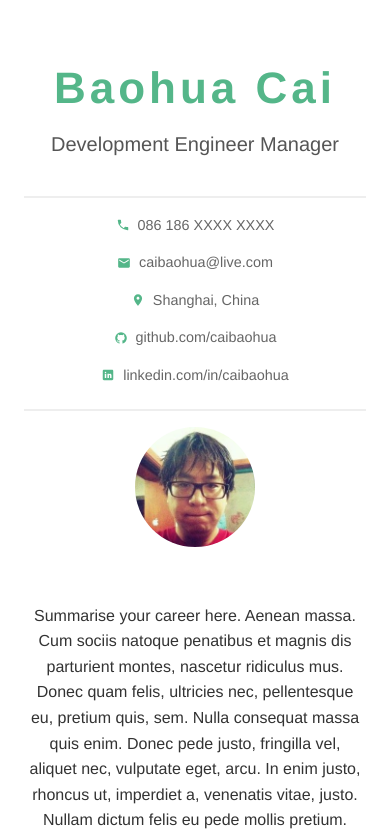
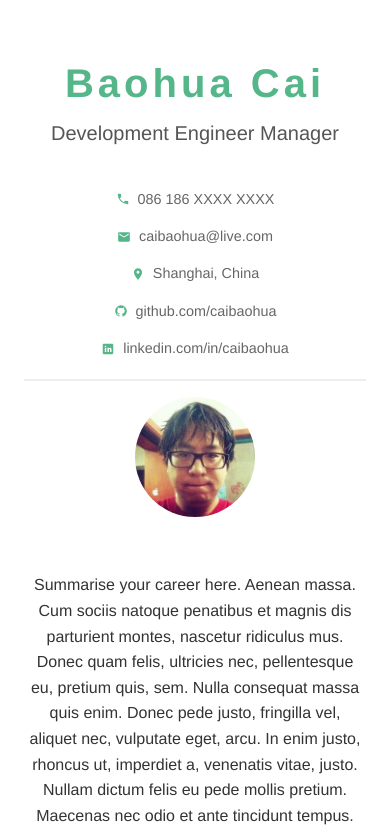
Before and after one commit to caibaohua/my-react-resume, a React (Create React App) app: page / in a window 390 px wide. Shown: the top 832 px of the page. Built offline with nearby package versions, Linux system fonts and the light colour scheme.

Commit message:
Reduce header space

```diff
--- a/src/index.css
+++ b/src/index.css
@@ -65,8 +65,8 @@ body {
    3. Header
 ------------------------------ */
 .resume-header {
-  margin-bottom: 2rem;
-  padding-bottom: 1rem;
+  margin-bottom: 1.5rem;  /* Reduced from 2rem */
+  padding-bottom: 0.75rem;  /* Reduced from 1rem */
   border-bottom: 2px solid #eee;
 }
 
@@ -75,7 +75,7 @@ body {
   align-items: center;
   justify-content: space-between;
   flex-wrap: wrap;
-  gap: 2rem;  /* Match the gap of resume-columns */
+  gap: 1.5rem;  /* Reduced from 2rem */
 }
 
 /* Left column: Name & Role */
@@ -94,17 +94,17 @@ body {
 }
 
 .resume-header .name {
-  font-size: 2.75rem;
+  font-size: 2.5rem;
   font-weight: 900;
   letter-spacing: 0.25rem;
   color: #54B689;
-  margin-bottom: 0;  /* Remove bottom margin */
+  margin-bottom: 0;
 }
 
 .resume-header .role {
   font-size: 1.25rem;
   font-weight: 300;
-  margin: 0.25rem 0;  /* Reduce margin from 0.5rem to 0.25rem */
+  margin: 0.15rem 0;  /* Reduced from 0.25rem */
   color: #555;
 }
 
@@ -117,7 +117,7 @@ body {
 }
 
 .resume-header .contact-info li {
-  margin-bottom: 0.2rem;
+  margin-bottom: 0.15rem;  /* Reduced from 0.2rem */
 }
 
 .contact-item {
@@ -239,7 +239,6 @@ body {
 
 /* New styles for the dates */
 .company-name {
-  font-weight: bold;
   margin-right: 0.1rem;
 }
 
@@ -328,7 +327,7 @@ body {
 
   .resume-header .header-columns {
     flex-direction: column;
-    gap: 1rem;
+    gap: 0.75rem;  /* Reduced from 1rem */
   }
 
   .resume-header .header-left {
@@ -349,9 +348,8 @@ body {
     display: grid;
     grid-template-columns: repeat(auto-fit, minmax(200px, 1fr));
     gap: 0.5rem 1rem;
-    margin-top: 1rem;
-    border-top: 2px solid #eee;
-    padding-top: 1rem;
+    margin-top: 0.75rem;  /* Reduced from 1rem */
+    padding-top: 0.75rem;  /* Reduced from 1rem */
   }
 
   .contact-item {
```
